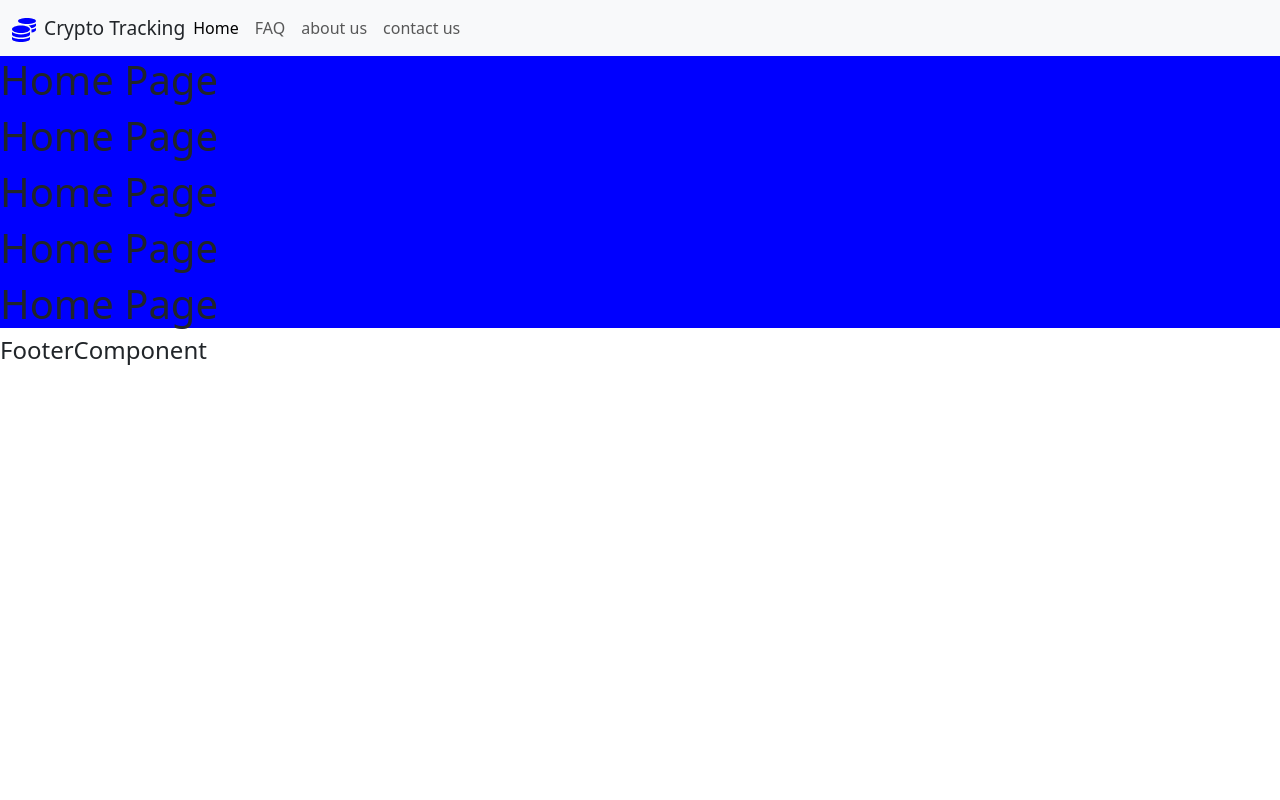
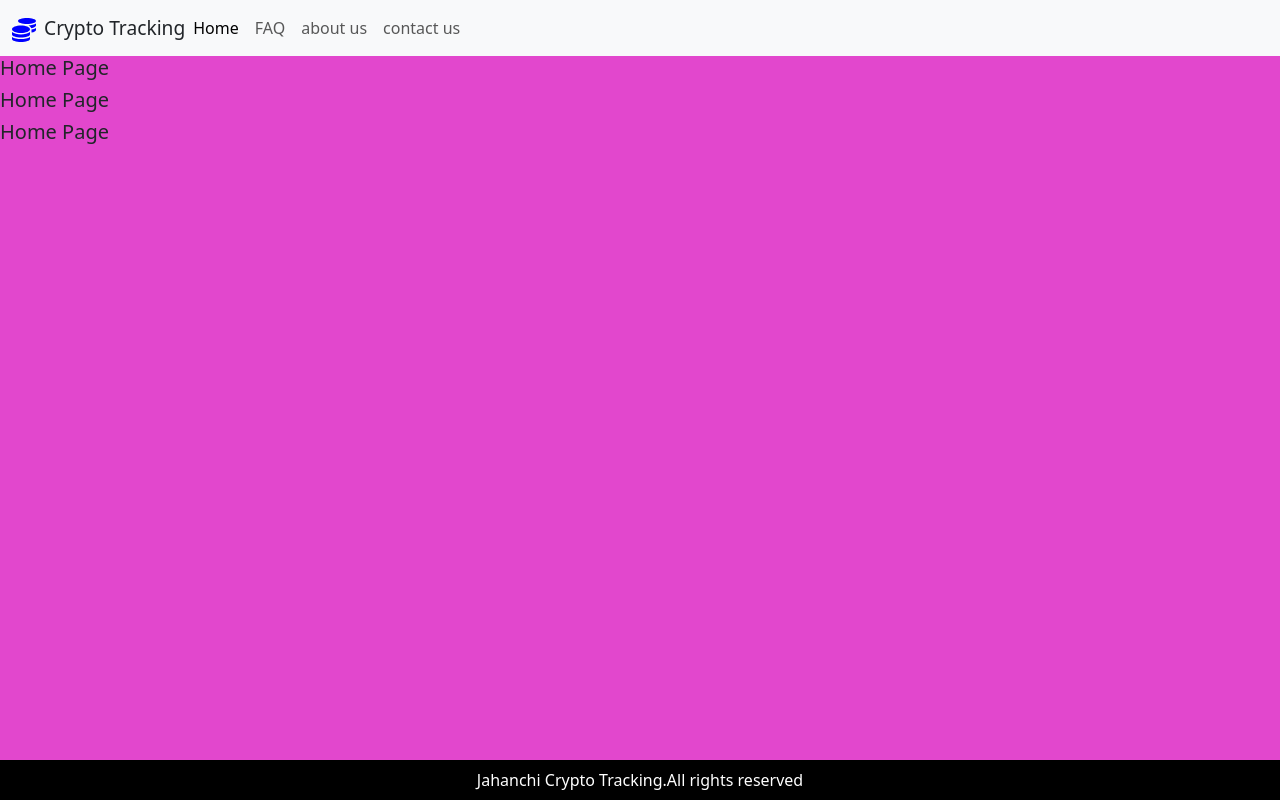
Before and after one commit to mohammadjahanchi/jahanchi-crypto-tracking, a React (Create React App) app: page / in a window 1280 px wide. Built offline with nearby package versions, Linux system fonts and the light colour scheme.

Commit message:
navbar,wrapper,footer 95% To complete

```diff
--- a/src/componnents/ui/Footer.component.jsx
+++ b/src/componnents/ui/Footer.component.jsx
@@ -1,8 +1,10 @@
 import React from "react";
+import './footer.css'
 const FooterComponent=()=>{
     return(
-        <div>
-            <h4>FooterComponent</h4>
+        <div className="footer">
+            <div>Jahanchi Crypto Tracking.</div>
+            <div className="d-none d-md-inline ">All rights reserved</div>
         </div>
     )
 };
--- /dev/null
+++ b/src/componnents/ui/footer.css
@@ -0,0 +1,8 @@
+.footer{
+    display:flex;
+    justify-content:center;
+    align-items: center;
+    color: #fff;
+    background-color: black;
+    height: 40px;
+}
--- a/src/index.css
+++ b/src/index.css
@@ -8,5 +8,9 @@ body{
 
 }
 .wrapper{
-    background-color: blue;
+    background-color: rgb(226, 71, 205);
+    /* min-height:calc(100vhh - 56px- 40px); */
+   min-height:calc(100vh - 56px - 40px) ;
+
+
 }
--- a/src/pages/AboutUs.page.jsx
+++ b/src/pages/AboutUs.page.jsx
@@ -3,10 +3,10 @@ import React from "react";
 const AboutUs=()=>{
     return(
         <div>
-            <h2>Aboute Us</h2>
-            <h2>Aboute Us</h2>
-            <h2>Aboute Us</h2>
-            <h2>Aboute Us</h2>
+            <h5>Aboute Us</h5>
+            <h5>Aboute Us</h5>
+            <h5>Aboute Us</h5>
+
 
         </div>
     )
--- a/src/pages/CountactUS.page.jsx
+++ b/src/pages/CountactUS.page.jsx
@@ -3,10 +3,9 @@ import React from "react";
 const ContactUs=()=>{
     return(
         <div>
-            <h2>ContactUs</h2>
-            <h2>ContactUs</h2>
-            <h2>ContactUs</h2>
-            <h2>ContactUs</h2>
+            <h5>ContactUs</h5>
+            <h5>ContactUs</h5>
+            <h5>ContactUs</h5>
 
         </div>
     )
--- a/src/pages/FAQ.page.jsx
+++ b/src/pages/FAQ.page.jsx
@@ -3,10 +3,9 @@ import React from "react";
 const FAQPage=()=>{
     return(
         <div>
-            <h3>FAQPage</h3>
-            <h3>FAQPage</h3>
-            <h3>FAQPage</h3>
-            <h3>FAQPage</h3>
+            <h5>FAQPage</h5>
+            <h5>FAQPage</h5>
+            <h5>FAQPage</h5>
         </div>
     )
 };
--- a/src/pages/Home.page.jsx
+++ b/src/pages/Home.page.jsx
@@ -3,11 +3,10 @@ import React from "react";
 const HomePage=()=>{
     return (
         <div>
-            <h1>Home Page</h1>
-            <h1>Home Page</h1>
-            <h1>Home Page</h1>
-            <h1>Home Page</h1>
-            <h1>Home Page</h1>
+            <h5>Home Page</h5>
+            <h5>Home Page</h5>
+            <h5>Home Page</h5>
+
         </div>
     )
 
```
Also changed, not shown: src/componnents/ui/Navbar.component.jsx (+7 -5 lines).
